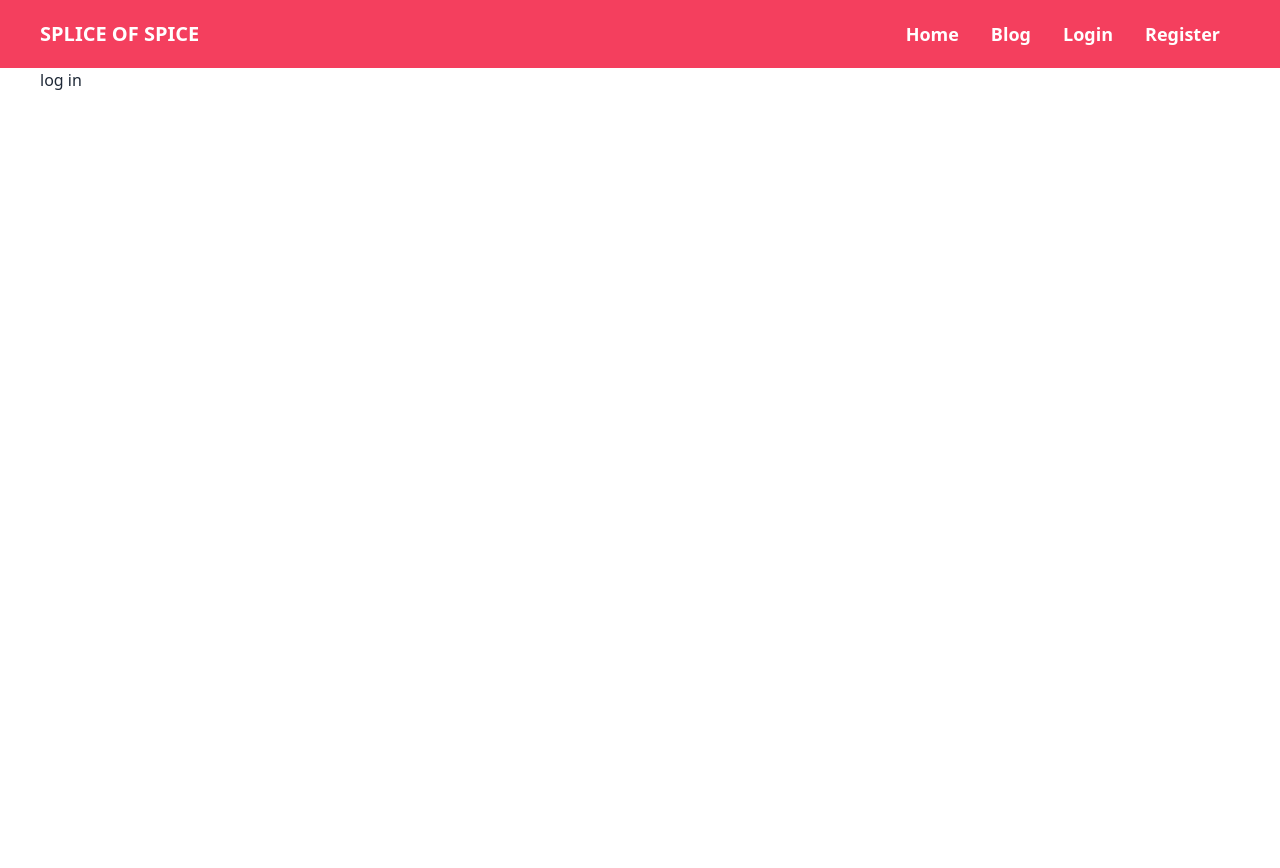
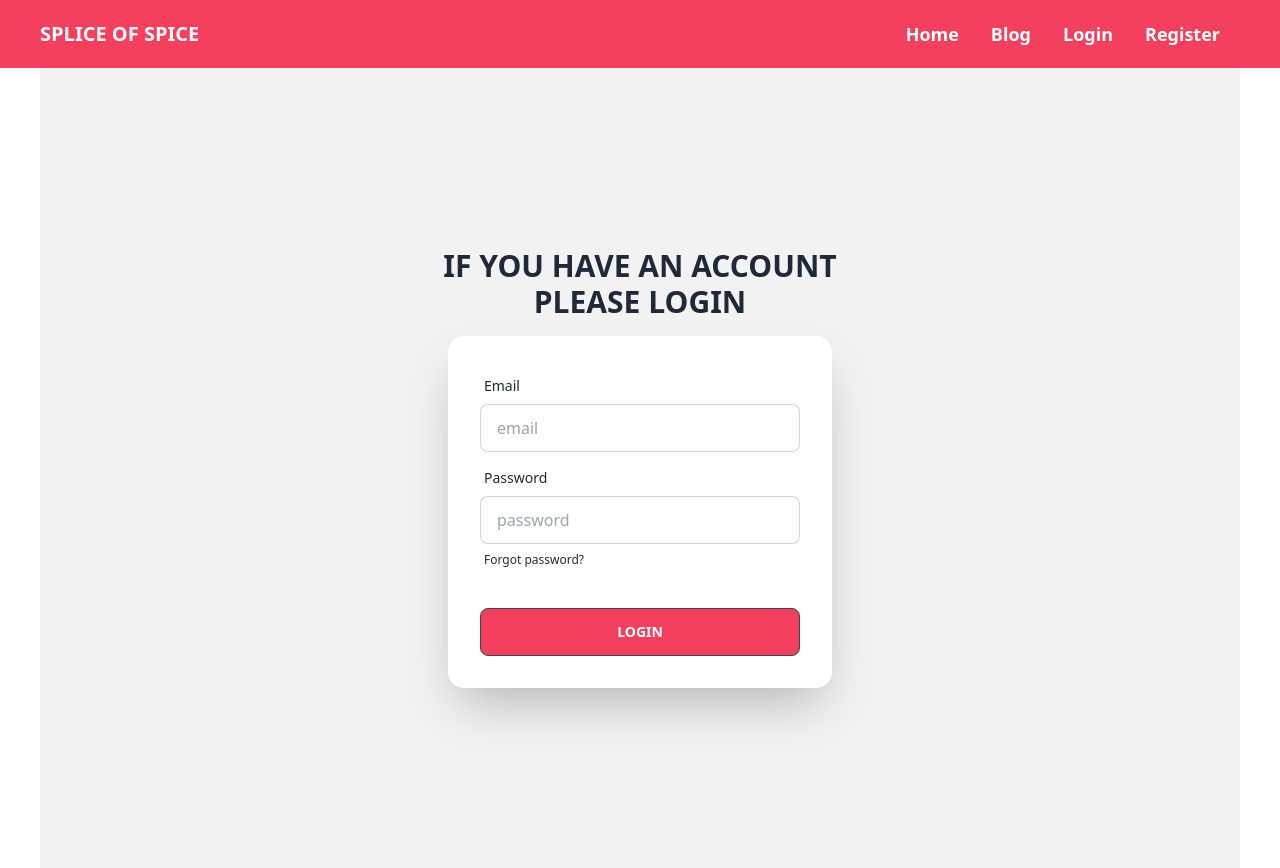
Before and after one commit to nazmulayyan/slice-of-spice-clinet, a React (Vite) app: page /login in a window 1280 px wide. Before the commit the page ends 800 px from the top, so only its background shows below. Built offline with nearby package versions, Linux system fonts and the light colour scheme.

Commit message:
login page added

```diff
--- a/src/component/Login/Login.jsx
+++ b/src/component/Login/Login.jsx
@@ -3,7 +3,36 @@ import React from 'react';
 const Login = () => {
     return (
         <div>
-            <h3>log in</h3>
+            <div className="hero min-h-screen bg-base-200">
+                <div className="hero-content flex-col ">
+                    <div className="text-center lg:text-left">
+                        <h3 className="text-3xl font-bold uppercase">If you have an account </h3>
+                        <h3 className="text-3xl font-bold uppercase text-center">please login</h3>
+                    </div>
+                    <div className="card flex-shrink-0 w-full max-w-sm shadow-2xl bg-base-100">
+                        <div className="card-body">
+                            <div className="form-control">
+                                <label className="label">
+                                    <span className="label-text">Email</span>
+                                </label>
+                                <input type="email" placeholder="email" className="input input-bordered" />
+                            </div>
+                            <div className="form-control">
+                                <label className="label">
+                                    <span className="label-text">Password</span>
+                                </label>
+                                <input type="password" placeholder="password" className="input input-bordered" />
+                                <label className="label">
+                                    <a href="#" className="label-text-alt link link-hover">Forgot password?</a>
+                                </label>
+                            </div>
+                            <div className="form-control mt-6">
+                                <button className="btn bg-rose-500">Login</button>
+                            </div>
+                        </div>
+                    </div>
+                </div>
+            </div>
         </div>
     );
 };
```
